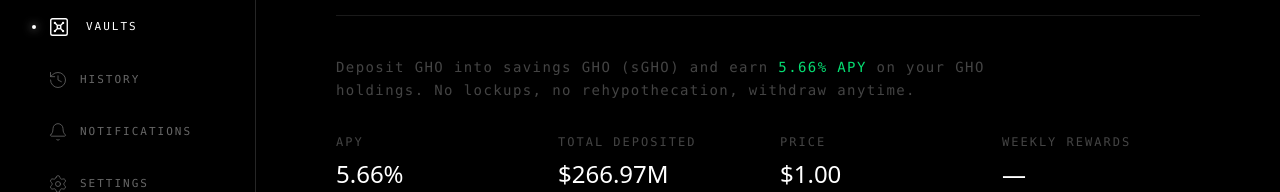
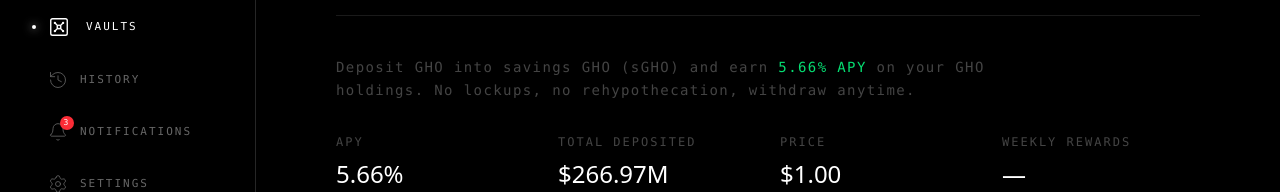
Before and after one commit to Tizun71/Dolfin, a Next.js app in the folder frontend/: page /vaults/shgo in a window 1280 px wide. Shown: the part 197-389 px from the top of the page. Built offline with nearby package versions, Linux system fonts and the light colour scheme; no server answers.

Commit message:
chore:improve notifications

```diff
--- /dev/null
+++ b/frontend/app/(app)/notifications/page.tsx
@@ -0,0 +1,5 @@
+import NotificationsView from "@/components/views/notifications/NotificationsView";
+
+export default function NotificationsPage() {
+  return <NotificationsView />;
+}
--- a/frontend/components/Sidebar.tsx
+++ b/frontend/components/Sidebar.tsx
@@ -3,9 +3,11 @@
 import Link from "next/link";
 import { usePathname } from "next/navigation";
 import { LayoutDashboard, Vault, History, Settings, Bell } from "lucide-react";
+import { useNotifications } from "@/hooks/useNotifications";
 
 export default function Sidebar() {
   const pathname = usePathname();
+  const { unreadCount } = useNotifications();
 
   const navigation = [
     { name: "Dashboard", href: "/dashboard", icon: LayoutDashboard },
@@ -45,10 +47,20 @@
                     : "bg-transparent"
                 }`}
               />
-              <item.icon
-                size={isActive ? 22 : 20}
-                strokeWidth={isActive ? 1.5 : 1}
-              />
+
+              {/* Icon + Badge */}
+              <div className="relative">
+                <item.icon
+                  size={isActive ? 22 : 20}
+                  strokeWidth={isActive ? 1.5 : 1}
+                />
+                {item.href === "/notifications" && unreadCount > 0 && (
+                  <span className="absolute -top-1.5 -right-1.5 w-3.5 h-3.5 bg-red-500 rounded-full flex items-center justify-center text-[8px] font-mono text-white">
+                    {unreadCount > 9 ? "9+" : unreadCount}
+                  </span>
+                )}
+              </div>
+
               <span
                 className={isActive ? "translate-x-1 transition-transform" : ""}
               >
--- /dev/null
+++ b/frontend/components/views/notifications/NotificationsView.tsx
@@ -0,0 +1,168 @@
+"use client";
+
+import { useState } from "react";
+import { useNotifications } from "@/hooks/useNotifications";
+import type { Notification } from "@/hooks/useNotifications";
+
+function timeAgo(timestamp: number): string {
+  const diff = Date.now() - timestamp;
+  const minutes = Math.floor(diff / 60000);
+  if (minutes < 1) return "Just now";
+  if (minutes < 60) return `${minutes}m ago`;
+  const hours = Math.floor(minutes / 60);
+  if (hours < 24) return `${hours}h ago`;
+  return `${Math.floor(hours / 24)}d ago`;
+}
+
+const severityConfig = {
+  high: { dot: "bg-red-500", label: "text-red-500" },
+  medium: { dot: "bg-yellow-500", label: "text-yellow-500" },
+  low: { dot: "bg-[#555]", label: "text-[#555]" },
+};
+
+const typeConfig = {
+  alert: { label: "Alert" },
+  strategy: { label: "Strategy" },
+  system: { label: "System" },
+};
+
+const assetConfig: Record<string, { icon: string; color: string }> = {
+  eth: { icon: "Ξ", color: "#627EEA" },
+  sgho: { icon: "◎", color: "#22c55e" },
+  usdc: { icon: "$", color: "#2775CA" },
+  usdt: { icon: "₮", color: "#26A17B" },
+  wbtc: { icon: "B", color: "#F7931A" },
+  wsteth: { icon: "◆", color: "#9B59B6" },
+  weeth: { icon: "◆", color: "#00A3FF" },
+};
+
+type FilterType = "all" | "alert" | "strategy" | "system";
+
+export default function NotificationsView() {
+  const { notifications, unreadCount, markAsRead, markAllAsRead } =
+    useNotifications();
+  const [filter, setFilter] = useState<FilterType>("all");
+
+  const filters: { label: string; value: FilterType }[] = [
+    { label: "All", value: "all" },
+    { label: "Alerts", value: "alert" },
+    { label: "Strategy", value: "strategy" },
+    { label: "System", value: "system" },
+  ];
+
+  const filtered =
+    filter === "all"
+      ? notifications
+      : notifications.filter((n) => n.type === filter);
+
+  return (
+    <div className="text-white font-sans">
+      {/* Header */}
+      <div className="flex items-center justify-between mb-10">
+        <div>
+          <h1 className="text-3xl font-normal uppercase tracking-[4px] text-white mb-2">
+            Notifications
+          </h1>
+          <p className="text-[#444] text-xs font-mono uppercase tracking-[2px]">
+            {unreadCount > 0
+              ? `${unreadCount} unread notifications`
+              : "All caught up"}
+          </p>
+        </div>
+
+        {unreadCount > 0 && (
+          <button
+            onClick={markAllAsRead}
+            className="px-4 py-2 text-xs font-mono uppercase tracking-[2px] border border-[#333] text-[#666] hover:border-white hover:text-white transition-all duration-300"
+          >
+            Mark All Read
+          </button>
+        )}
+      </div>
+
+      {/* Filter Tabs */}
+      <div className="flex gap-2 mb-8 border-b border-[#1a1a1a] pb-6">
+        {filters.map((f) => (
+          <button
+            key={f.value}
+            onClick={() => setFilter(f.value)}
+            className={`px-4 py-2 text-xs font-mono uppercase tracking-[2px] transition-all duration-300 border ${
+              filter === f.value
+                ? "border-white text-white bg-white/5"
+                : "border-[#1a1a1a] text-[#444] hover:text-[#999] hover:border-[#333]"
+            }`}
+          >
+            {f.label}
+          </button>
+        ))}
+      </div>
+
+      {/* Notifications List */}
+      <div className="space-y-3">
+        {filtered.length === 0 ? (
+          <div className="border border-[#1a1a1a] bg-[#050505] p-16 text-center">
+            <p className="text-[#444] text-xs font-mono uppercase tracking-[3px]">
+              No notifications
+            </p>
+          </div>
+        ) : (
+          filtered.map((notif) => {
+            const severity = severityConfig[notif.severity];
+            const asset = notif.asset ? assetConfig[notif.asset] : null;
+
+            return (
+              <div
+                key={notif.id}
+                onClick={() => markAsRead(notif.id)}
+                className={`border bg-[#050505] px-6 py-5 flex items-start gap-5 cursor-pointer transition-all duration-300 hover:border-[#2a2a2a] ${
+                  notif.read ? "border-[#111] opacity-50" : "border-[#1a1a1a]"
+                }`}
+              >
+                {/* Severity dot */}
+                <div className="flex flex-col items-center gap-2 pt-1 shrink-0">
+                  <span className={`w-2 h-2 rounded-full ${severity.dot}`} />
+                </div>
+
+                {/* Content */}
+                <div className="flex-1">
+                  <div className="flex items-center gap-3 mb-1">
+                    {/* Asset icon */}
+                    {asset && (
+                      <div
+                        className="w-5 h-5 rounded-full flex items-center justify-center text-xs border shrink-0"
+                        style={{
+                          borderColor: `${asset.color}44`,
+                          color: asset.color,
+                        }}
+                      >
+                        {asset.icon}
+                      </div>
+                    )}
+                    <p className="text-white text-sm font-light tracking-wider">
+                      {notif.title}
+                    </p>
+                    {!notif.read && (
+                      <span className="w-1.5 h-1.5 rounded-full bg-white" />
+                    )}
+                  </div>
+                  <p className="text-[#555] text-xs font-mono leading-relaxed mb-2">
+                    {notif.message}
+                  </p>
+                  <div className="flex items-center gap-4">
+                    <span className="text-[#333] text-xs font-mono uppercase tracking-[2px]">
+                      {typeConfig[notif.type].label}
+                    </span>
+                    <span className="text-[#222] text-xs font-mono">·</span>
+                    <span className="text-[#333] text-xs font-mono">
+                      {timeAgo(notif.timestamp)}
+                    </span>
+                  </div>
+                </div>
+              </div>
+            );
+          })
+        )}
+      </div>
+    </div>
+  );
+}
--- /dev/null
+++ b/frontend/hooks/useNotifications.ts
@@ -0,0 +1,104 @@
+import { useState, useEffect } from "react";
+
+export interface Notification {
+  id: string;
+  type: "alert" | "strategy" | "system";
+  title: string;
+  message: string;
+  timestamp: number;
+  read: boolean;
+  asset?: string;
+  severity: "high" | "medium" | "low";
+}
+
+const mockNotifications: Notification[] = [
+  {
+    id: "notif-001",
+    type: "alert",
+    title: "Health Factor Warning",
+    message: "ETH liquidation risk detected. Consider adding collateral.",
+    timestamp: Date.now() - 1000 * 60 * 5,
+    read: false,
+    asset: "eth",
+    severity: "high",
+  },
+  {
+    id: "notif-002",
+    type: "strategy",
+    title: "Rebalancing Executed",
+    message: "USDC strategy rebalanced successfully. APY optimized to 4.52%.",
+    timestamp: Date.now() - 1000 * 60 * 60 * 2,
+    read: false,
+    asset: "usdc",
+    severity: "medium",
+  },
+  {
+    id: "notif-003",
+    type: "strategy",
+    title: "Strategy Completed",
+    message: "SGHO strategy completed. Total yield earned: $1,240.50.",
+    timestamp: Date.now() - 1000 * 60 * 60 * 5,
+    read: false,
+    asset: "sgho",
+    severity: "medium",
+  },
+  {
+    id: "notif-004",
+    type: "system",
+    title: "Gas Price Spike",
+    message: "Network congestion detected. Gas price is 3x above average.",
+    timestamp: Date.now() - 1000 * 60 * 60 * 8,
+    read: true,
+    severity: "low",
+  },
+  {
+    id: "notif-005",
+    type: "alert",
+    title: "Price Alert",
+    message: "ETH dropped 8.5% in the last hour. Strategy adjusting...",
+    timestamp: Date.now() - 1000 * 60 * 60 * 12,
+    read: true,
+    asset: "eth",
+    severity: "high",
+  },
+];
+
+const STORAGE_KEY = "dolfin_notifications";
+
+export function useNotifications() {
+  const [notifications, setNotifications] = useState<Notification[]>([]);
+
+  useEffect(() => {
+    const stored = localStorage.getItem(STORAGE_KEY);
+    if (stored) {
+      setNotifications(JSON.parse(stored));
+    } else {
+      // First time → load mock data
+      localStorage.setItem(STORAGE_KEY, JSON.stringify(mockNotifications));
+      setNotifications(mockNotifications);
+    }
+  }, []);
+
+  const unreadCount = notifications.filter((n) => !n.read).length;
+
+  const markAsRead = (id: string) => {
+    const updated = notifications.map((n) =>
+      n.id === id ? { ...n, read: true } : n,
+    );
+    setNotifications(updated);
+    localStorage.setItem(STORAGE_KEY, JSON.stringify(updated));
+  };
+
+  const markAllAsRead = () => {
+    const updated = notifications.map((n) => ({ ...n, read: true }));
+    setNotifications(updated);
+    localStorage.setItem(STORAGE_KEY, JSON.stringify(updated));
+  };
+
+  return {
+    notifications,
+    unreadCount,
+    markAsRead,
+    markAllAsRead,
+  };
+}
```
